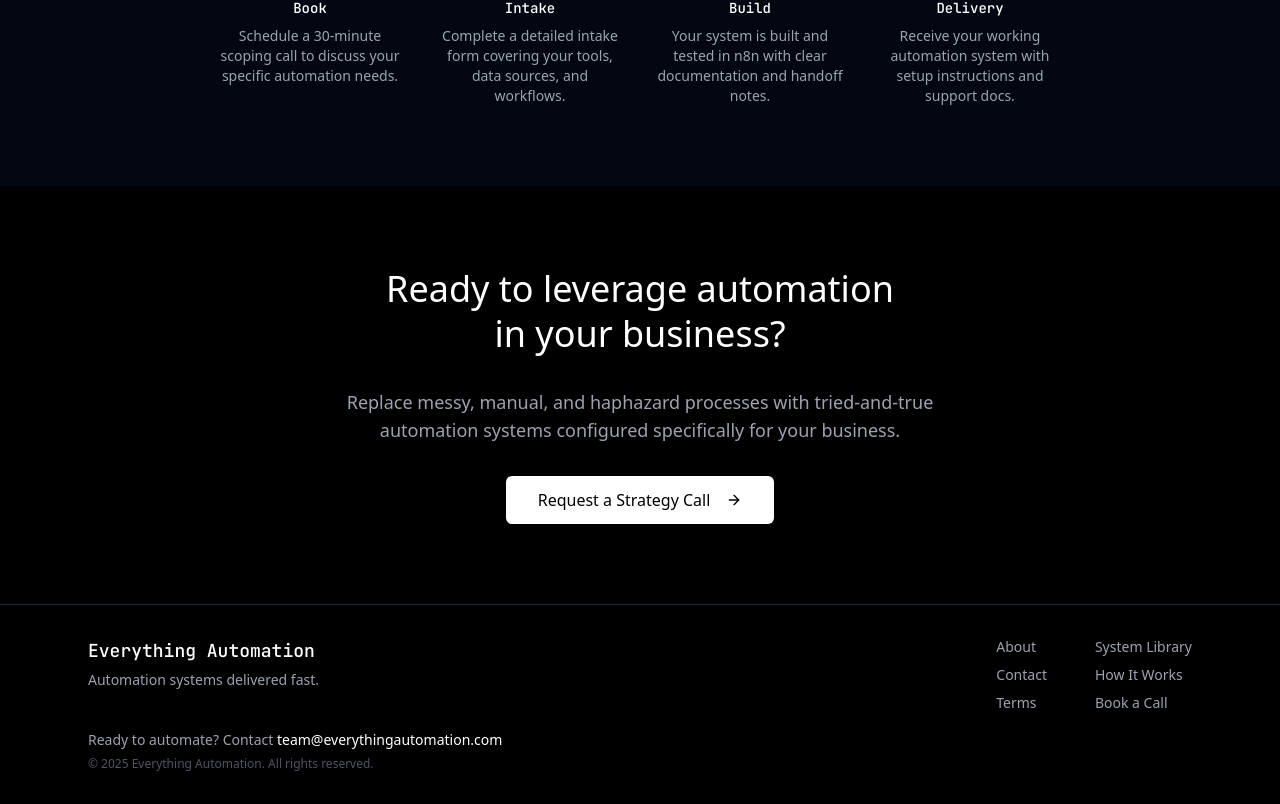
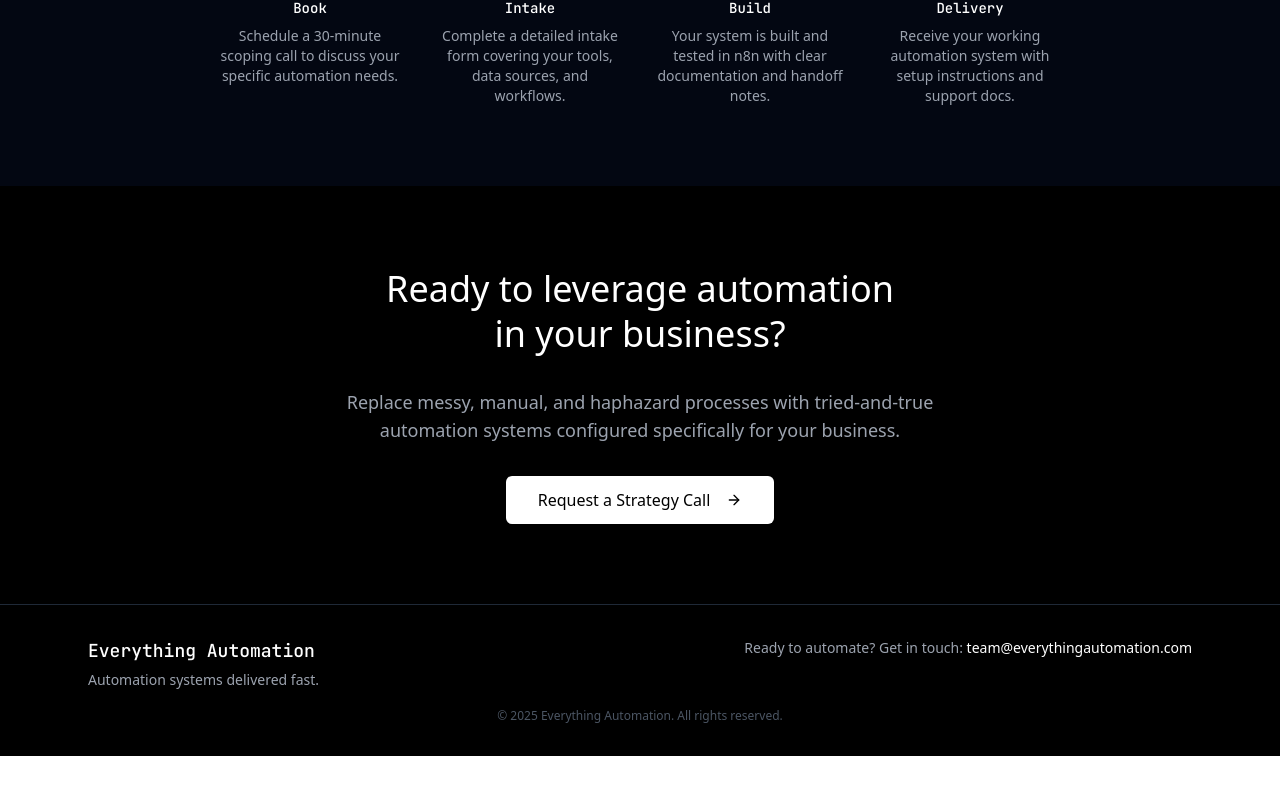
Before and after one commit to bencrane/everything-automation-hq, a React (Vite) app: page / in a window 1280 px wide. Shown: the part 1462-2266 px from the top of the page. After the commit the page ends 2218 px from the top, so only its background shows below. Built offline with nearby package versions, Linux system fonts and the light colour scheme.

Commit message:
Refactor: Update footer content
Removed footer navigation links, repositioned and updated contact information to be a clickable mailto link, and center-aligned the copyright line for a cleaner footer layout.

```diff
--- a/src/pages/Index.tsx
+++ b/src/pages/Index.tsx
@@ -220,35 +220,21 @@ const Index = () => {
               </p>
             </div>
 
-            {/* Right side - Links */}
-            <div className="flex space-x-12">
-              {/* Column 1 */}
-              <div className="space-y-2">
-                <a href="#" className="block text-sm text-gray-400 font-medium hover:text-white transition-colors">About</a>
-                <a href="#" className="block text-sm text-gray-400 font-medium hover:text-white transition-colors">Contact</a>
-                <a href="#" className="block text-sm text-gray-400 font-medium hover:text-white transition-colors">Terms</a>
-              </div>
-
-              {/* Column 2 */}
-              <div className="space-y-2">
-                <a href="#" className="block text-sm text-gray-400 font-medium hover:text-white transition-colors">System Library</a>
-                <a href="#" className="block text-sm text-gray-400 font-medium hover:text-white transition-colors">How It Works</a>
-                <a href="#" className="block text-sm text-gray-400 font-medium hover:text-white transition-colors">Book a Call</a>
-              </div>
+            {/* Right side - Contact */}
+            <div className="md:text-right">
+              <p className="text-sm text-gray-400 font-light leading-relaxed">
+                Ready to automate? Get in touch:{" "}
+                <a href="mailto:team@everythingautomation.com" className="text-white font-medium hover:text-gray-300 transition-colors">
+                  team@everythingautomation.com
+                </a>
+              </p>
             </div>
           </div>
 
-          {/* Contact and Copyright section */}
-          <div className="mt-4 space-y-1">
-            <p className="text-sm text-gray-400 font-light leading-relaxed">
-              Ready to automate? Contact{" "}
-              <a href="mailto:team@everythingautomation.com" className="text-white font-medium hover:text-gray-300 transition-colors">
-                team@everythingautomation.com
-              </a>
-            </p>
-
+          {/* Footer bottom */}
+          <div className="mt-4">
             {/* Copyright */}
-            <p className="text-xs text-gray-600 font-light">
+            <p className="text-xs text-gray-600 font-light text-center">
               © 2025 Everything Automation. All rights reserved.
             </p>
           </div>
```
